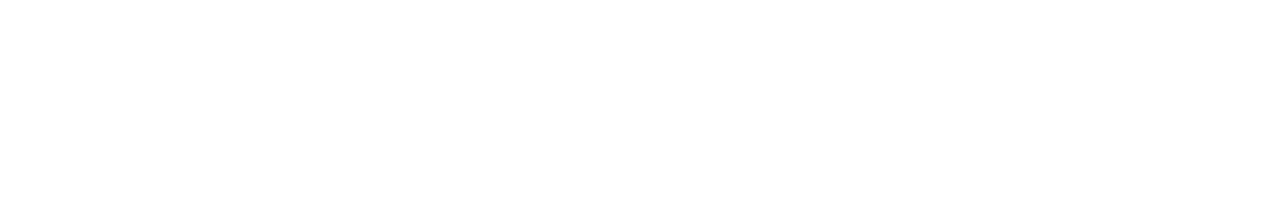
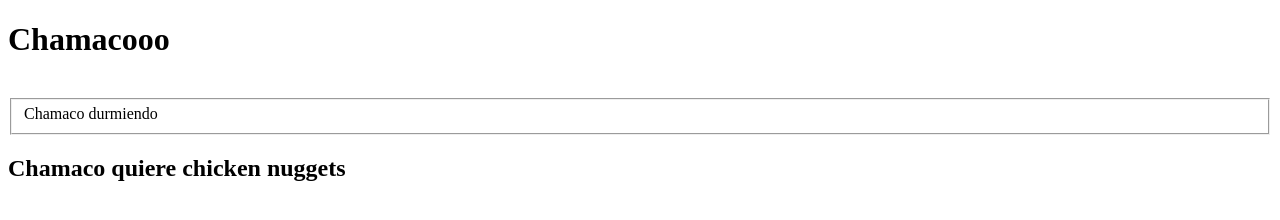
Before and after one commit to brianth12/proyectoGit, a plain HTML site: page index.html in a window 1280 px wide. Drawn offline with Linux system fonts and the light colour scheme.

Commit message:
Cambie la pagina para chamaco

```diff
--- a/index.html
+++ b/index.html
@@ -3,9 +3,18 @@
 <head>
     <meta charset="UTF-8">
     <meta name="viewport" content="width=device-width, initial-scale=1.0">
-    <title>ProyectoGit</title>
+    <title>Chamaco</title>
 </head>
 <body>
+    <header>
+        <h1>Chamacooo</h1>
+        <img src="">
+        <fieldset>Chamaco durmiendo</fieldset>
+    </header>
+
+    <section>
+        <h2>Chamaco quiere chicken nuggets</h2>
+    </section>
 
 </body>
 </html>
```
